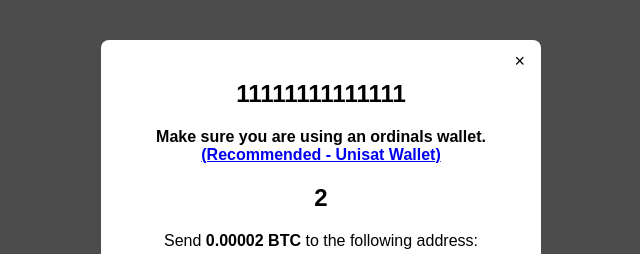
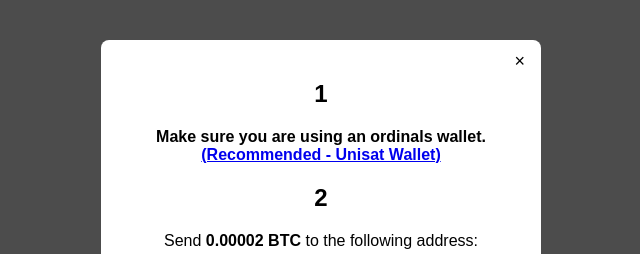
Before and after one commit to antron3000/Bitbar-Minting-App, a plain HTML site: page index.html in a window 1280 px wide. Both pictures are taken after a click on the button "Mint Bitbar". Shown: the top 254 px of the page, without its empty margins (319-959 px from the left). Drawn offline with Linux system fonts and the light colour scheme.

Commit message:
website change test

```diff
--- a/index.html
+++ b/index.html
@@ -84,7 +84,7 @@ body {
 <div class="modal" id="paymentModal">
   <div class="modal-content">
     <button class="close-modal" id="closeModal">&times;</button>
-    <h2>11111111111111</h2>
+    <h2>1</h2>
     <strong>Make sure you are using an ordinals wallet. <a href="https://unisat.io/" >(Recommended - Unisat Wallet)</a></strong>
 
     <h2>2</h2>
```
